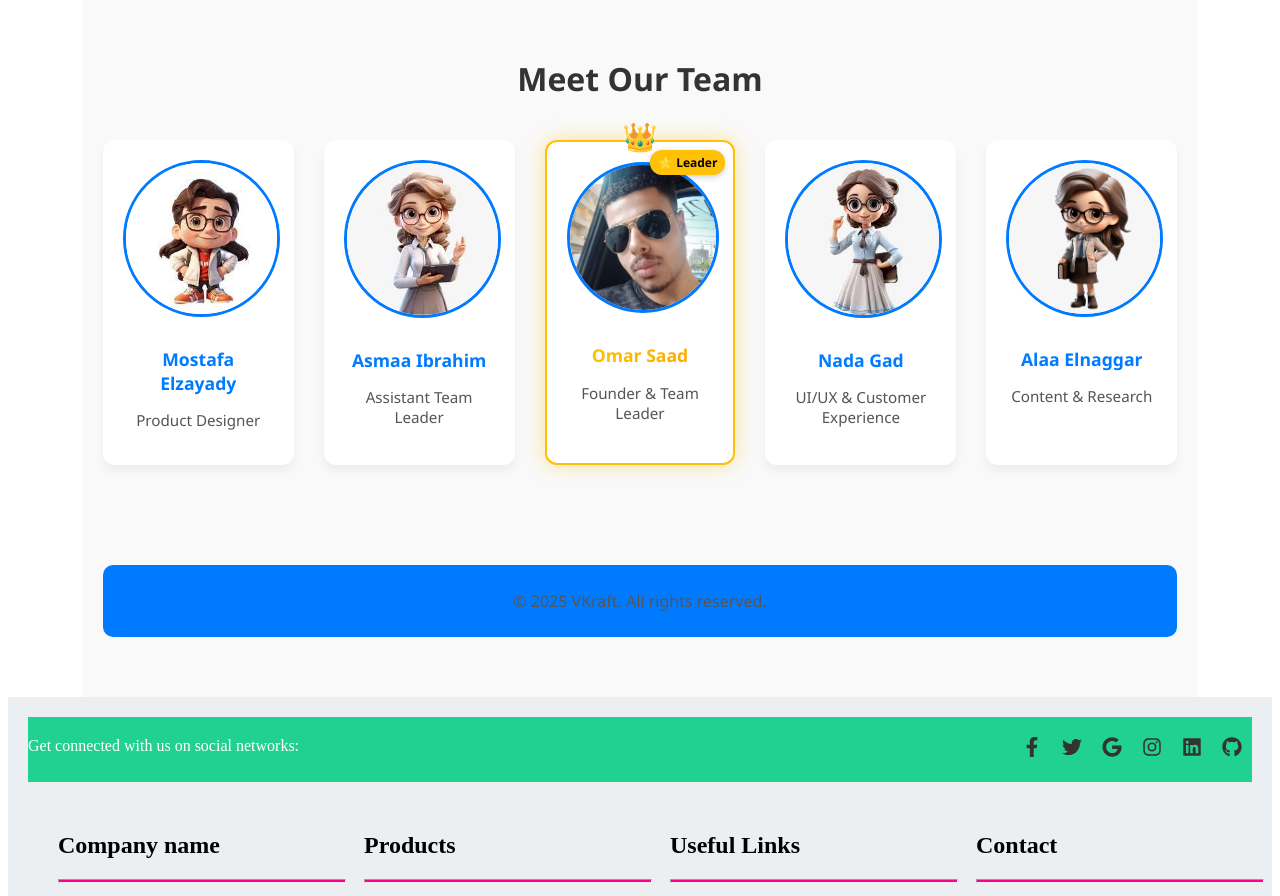
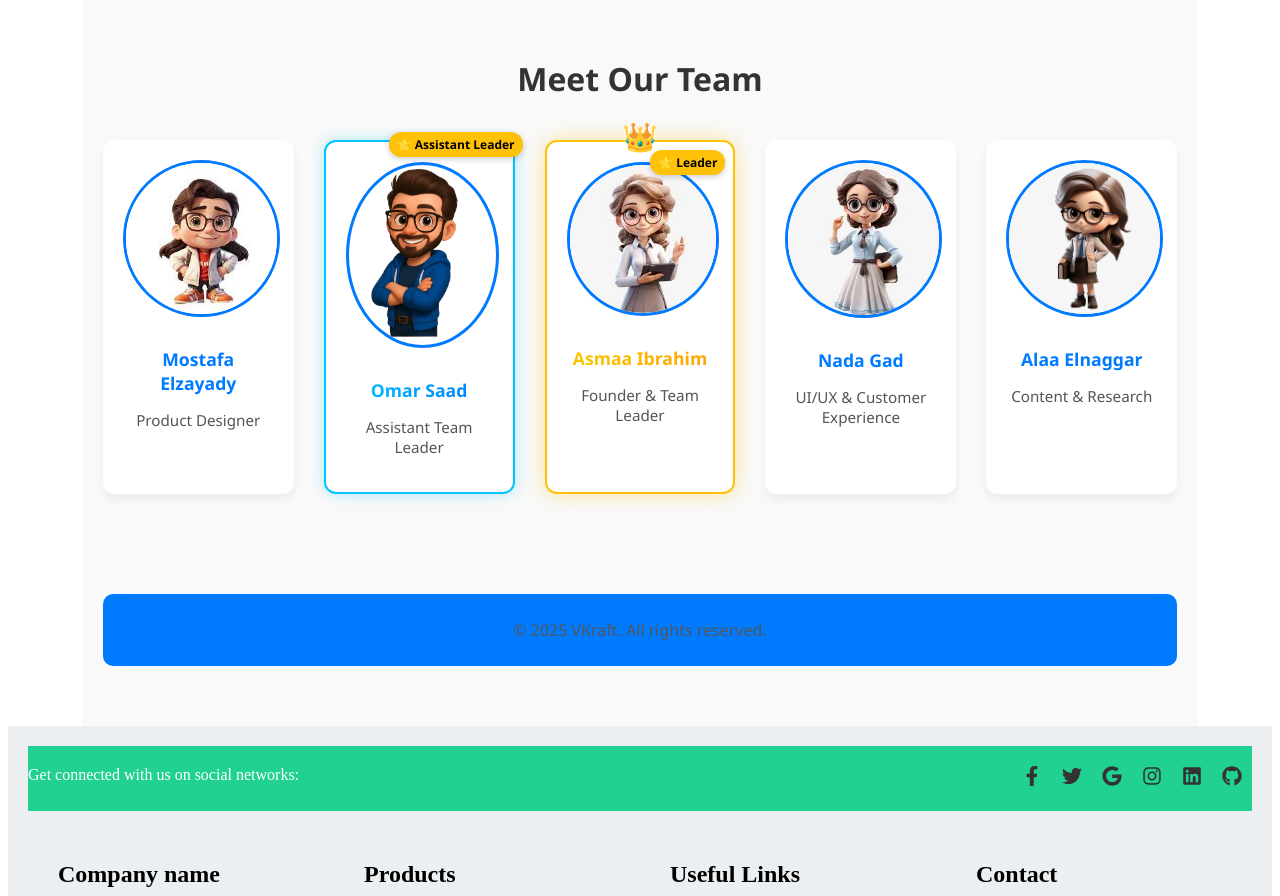
Before and after one commit to omarsaad369/VKraft, a React (Vite) app: page /about-us in a window 1280 px wide. Shown: the part 3260-4156 px from the top of the page. Built offline with nearby package versions, Linux system fonts and the light colour scheme; no server answers.

Commit message:
finished project END

```diff
--- a/src/pages/AboutUs.jsx
+++ b/src/pages/AboutUs.jsx
@@ -120,17 +120,18 @@ const AboutUs = () => {
     <p>Product Designer</p>
   </div>
 
-  <div className="team-member">
-    <img src="src/assets/images/images (2).jpeg" alt="Asmaa" />
-    <h4>Asmaa Ibrahim</h4>
-    <p>Assistant Team Leader</p>
-  </div>
+  <div className="team-member assistant-leader">
+  <div className="badge">⭐ Assistant Leader</div>
+  <img src="src/assets/images/image-removebg-preview (2)12.png" alt="Omar" />
+  <h4>Omar Saad</h4>
+  <p>Assistant Team Leader</p>
+</div>
 
   <div className="team-member leader">
     <div className="crown">👑</div>
     <div className="badge">⭐ Leader</div>
-    <img src="src/assets/images/465653614_2336094590059756_6436360577971108406_n.jpg" alt="Omar" />
-    <h4>Omar Saad</h4>
+    <img src="src/assets/images/images (2).jpeg" alt="Asmaa" />
+    <h4>Asmaa Ibrahim</h4>
     <p>Founder & Team Leader</p>
   </div>
 
--- a/src/styles/aboutUs.css
+++ b/src/styles/aboutUs.css
@@ -418,3 +418,20 @@ body.dark-mode .badge {
   background-color: #ffc107;
   color: #000;
 }
+.team-member.assistant-leader {
+  border: 2px solid #00c4ff;
+  box-shadow: 0 0 16px rgba(0, 196, 255, 0.3);
+  overflow: visible;
+  transition: transform 0.4s ease;
+}
+
+.team-member.assistant-leader:hover {
+  transform: scale(1.05);
+}
+
+.team-member.assistant-leader h4 {
+  background: linear-gradient(90deg, #00c4ff, #007bff);
+  -webkit-background-clip: text;
+  -webkit-text-fill-color: transparent;
+  font-weight: 700;
+}
```
Also changed, not shown: src/assets/images/image-removebg-preview (2)12.png (added), src/styles/global.css (added), src/styles/product.css (added).
